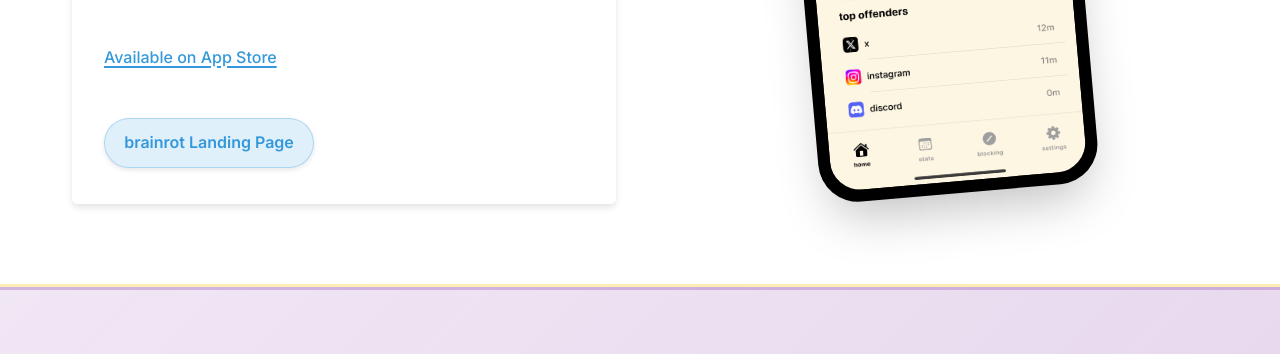
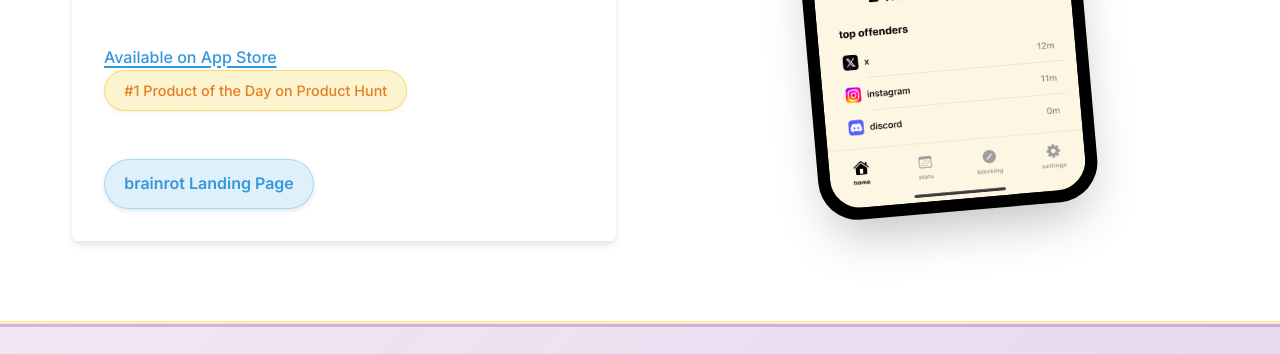
Before and after one commit to ASmolyar/asmolyar.github.io, a website built with Parcel: page src/index.html in a window 1280 px wide. Shown: the part 2333-2687 px from the top of the page. Built offline with nearby package versions, Linux system fonts and the light colour scheme; animation ran at ten frames a second.

Commit message:
added mention of product hunt achievement

```diff
--- a/src/index.html
+++ b/src/index.html
@@ -159,6 +159,7 @@
               </p>
               <div class="project-status">
                 <a href="https://apps.apple.com/us/app/brainrot-screen-time-control/id6744338972?l=es-MX" target="_blank" rel="noopener noreferrer">Available on App Store</a>
+                <span class="achievement">#1 Product of the Day on Product Hunt</span>
               </div>
               <div class="project-links">
                 <a href="https://thebrainrotapp.com/" class="link">brainrot Landing Page</a>
```
